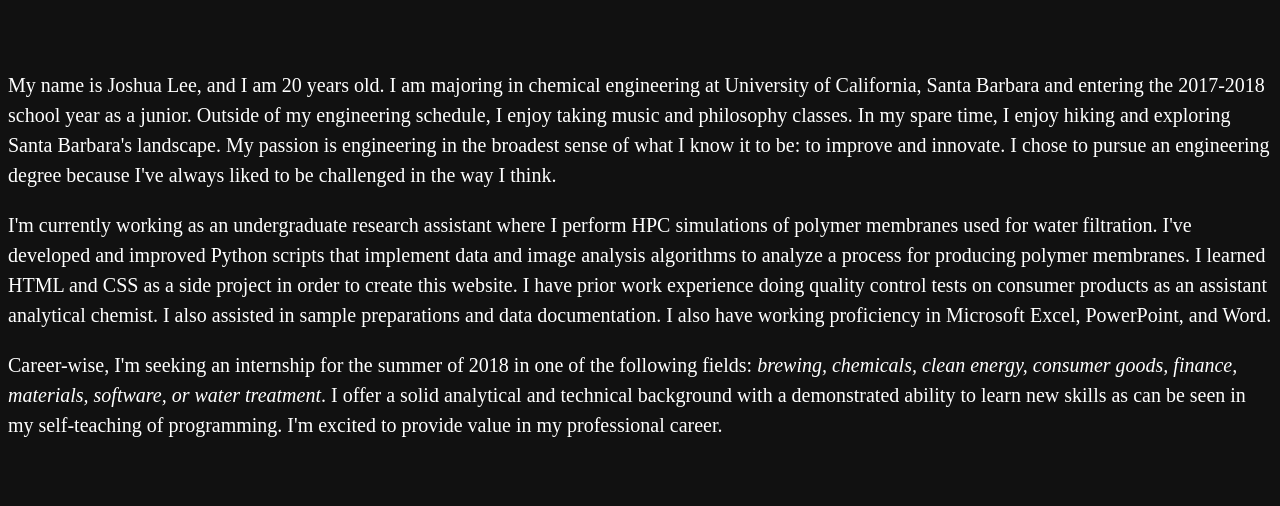
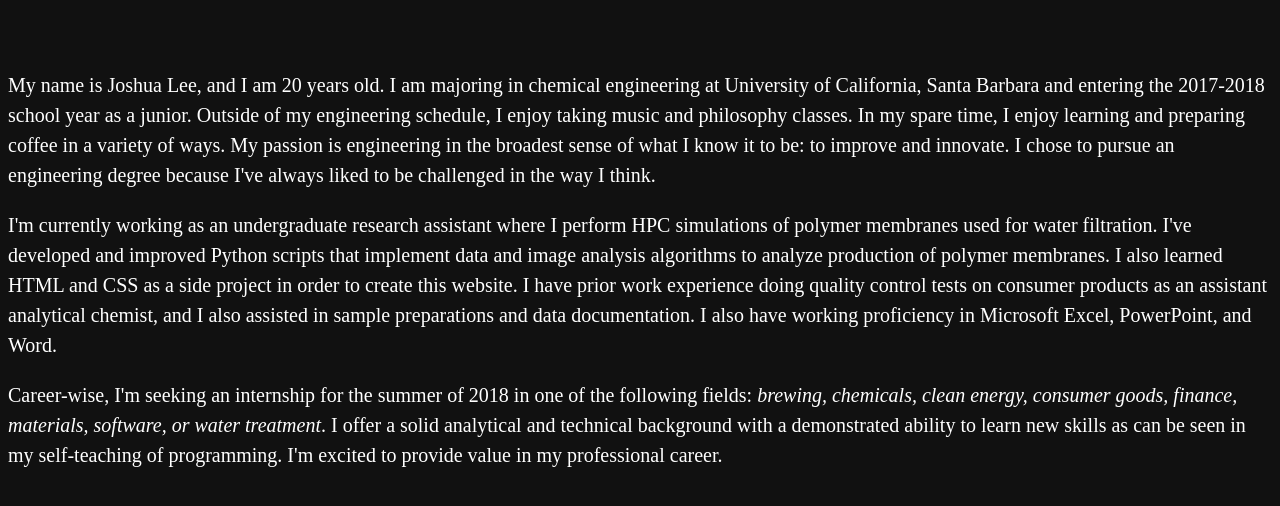
Before and after one commit to 1996leejoshua/1996leejoshua.github.io, a Jekyll site: the page built from index.html, in a window 1280 px wide and 900 px high, scrolled down 1473 px, cut to the strip 186-696 px from the top of the window. Shown: the top 506 px of the strip. Built offline with Jekyll 4.4.1, drawn with Linux system fonts in a browser that asks for light colours.

Commit message:
Update index.html

```diff
--- a/index.html
+++ b/index.html
@@ -31,10 +31,10 @@ title: Joshua Lee
 		<div class="cd-container">
 			<br><br><br>
 			<p>
-				My name is Joshua Lee, and I am 20 years old. I am majoring in chemical engineering at University of California, Santa Barbara and entering the 2017-2018 school year as a junior. Outside of my engineering schedule, I enjoy taking music and philosophy classes. In my spare time, I enjoy hiking and exploring Santa Barbara's landscape. My passion is engineering in the broadest sense of what I know it to be: to improve and innovate. I chose to pursue an engineering degree because I've always liked to be challenged in the way I think.
+				My name is Joshua Lee, and I am 20 years old. I am majoring in chemical engineering at University of California, Santa Barbara and entering the 2017-2018 school year as a junior. Outside of my engineering schedule, I enjoy taking music and philosophy classes. In my spare time, I enjoy learning and preparing coffee in a variety of ways. My passion is engineering in the broadest sense of what I know it to be: to improve and innovate. I chose to pursue an engineering degree because I've always liked to be challenged in the way I think.
 			</p>
 			<p>
-				I'm currently working as an undergraduate research assistant where I perform HPC simulations of polymer membranes used for water filtration. I've developed and improved Python scripts that implement data and image analysis algorithms to analyze a process for producing polymer membranes. I learned HTML and CSS as a side project in order to create this website. I have prior work experience doing quality control tests on consumer products as an assistant analytical chemist. I also assisted in sample preparations and data documentation. I also have working proficiency in Microsoft Excel, PowerPoint, and Word.
+				I'm currently working as an undergraduate research assistant where I perform HPC simulations of polymer membranes used for water filtration. I've developed and improved Python scripts that implement data and image analysis algorithms to analyze production of polymer membranes. I also learned HTML and CSS as a side project in order to create this website. I have prior work experience doing quality control tests on consumer products as an assistant analytical chemist, and I also assisted in sample preparations and data documentation. I also have working proficiency in Microsoft Excel, PowerPoint, and Word.
 			</p>
 			<p>
 				Career-wise, I'm seeking an internship for the summer of 2018 in one of the following fields: <i>brewing, chemicals, clean energy, consumer goods, finance, materials, software, or water treatment</i>. I offer a solid analytical and technical background with a demonstrated ability to learn new skills as can be seen in my self-teaching of programming. I'm excited to provide value in my professional career.
```
